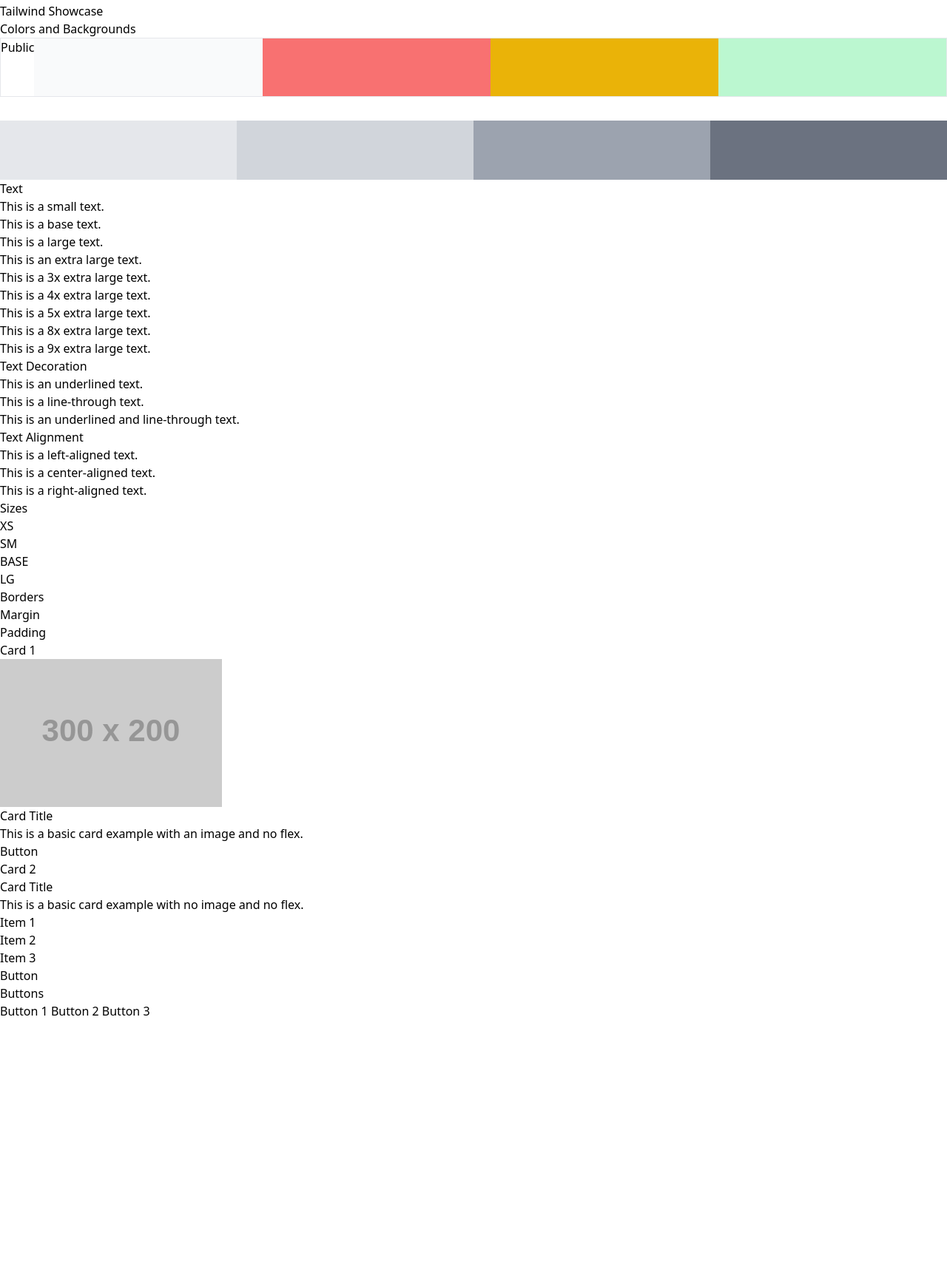
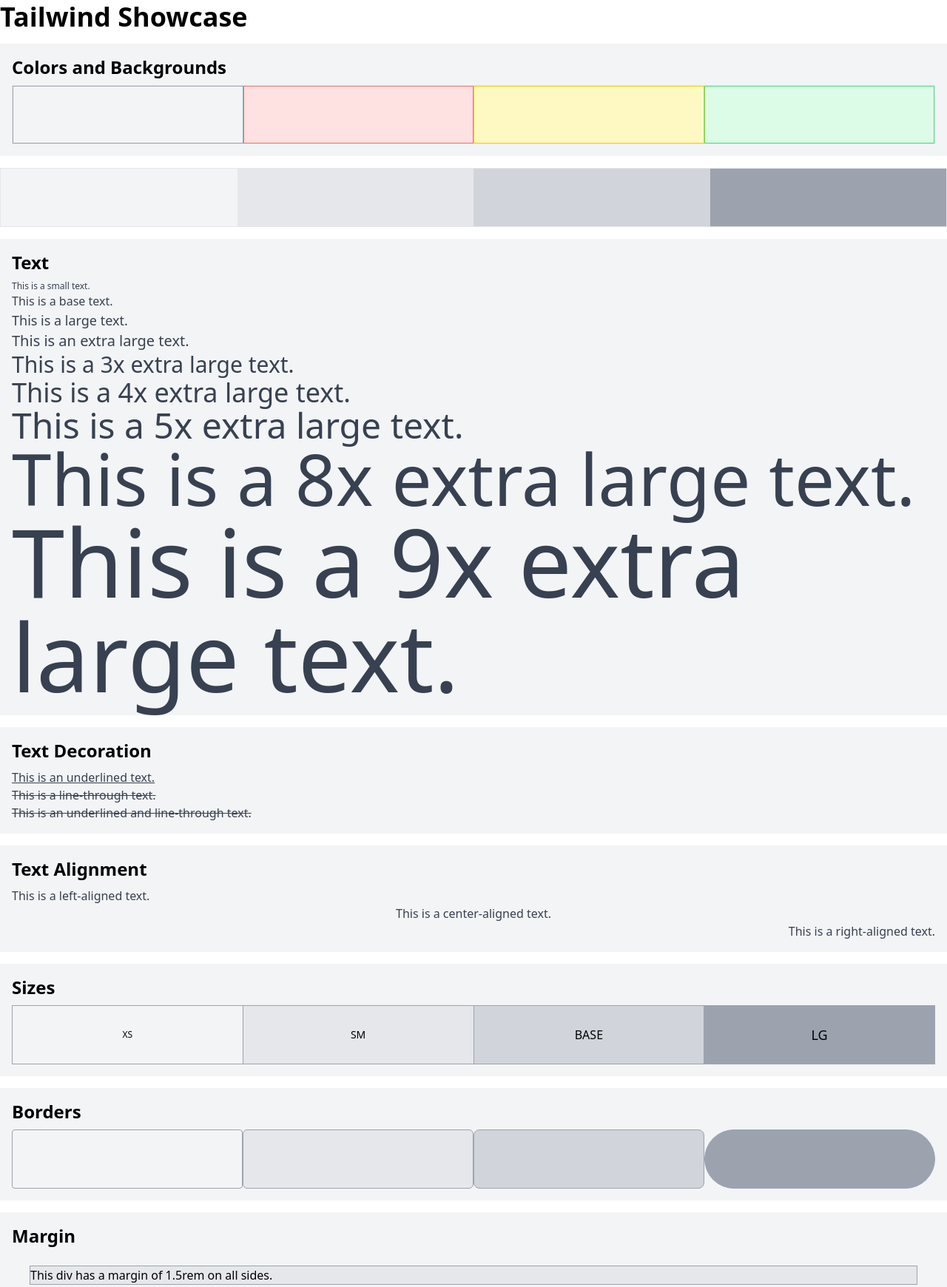
Before and after one commit to Cirvianum-DAW/mp9-tailwind1-basicstyling-AnassBouraada, a website: page public/index.html in a window 1280 px wide. Shown: the part 29-1769 px from the top of the page at 74% size. Before the commit the page ends 1440 px from the top, so only its background shows below. Drawn offline with Linux system fonts and the light colour scheme; placeholder pictures from the web are drawn by us.

Commit message:
acabar pagina

```diff
--- a/public/index.html
+++ b/public/index.html
@@ -8,111 +8,110 @@
 </head>
 <body>
   <div class="container mx-auto py-8">
-      <h1>Tailwind Showcase</h1>
+    <h1 class="text-4xl mb-4 font-bold">Tailwind Showcase</h1>
+    <div class="bg-gray-100 p-4 mb-4">
+      <h2 class="text-2xl mb-2 font-bold">Colors and Backgrounds</h2>
+      <div class="border w-full h-20 flex">
+        <div class="flex-1 border border-gray-400 bg-gray-100"></div>
+        <div class="flex-1 border border-red-400 bg-red-100"></div>
+        <div class="flex-1 border border-yellow-400 bg-yellow-100"></div>
+        <div class="flex-1 border border-green-400 bg-green-100"></div>
+      </div>
+    </div>
+    <div class="bg-gray-300 p- mb-4">
+      <div class="border w-full h-20 flex">
+        <div class="flex-1 bg-gray-100"></div>
+        <div class="flex-1 bg-gray-200"></div>
+        <div class="flex-1 bg-gray-300"></div>
+        <div class="flex-1 bg-gray-400"></div>
+      </div>
+    </div>
+    <div class="bg-gray-100 p-4 mb-4">
+      <h2 class="text-2xl mb-2 font-bold">Text</h2>
+      <p class="text-xs text-gray-700">This is a small text.</p>
+      <p class="text-base text-gray-700">This is a base text.</p>
+      <p class="text-lg text-gray-700">This is a large text.</p>
+      <p class="text-xl text-gray-700">This is an extra large text.</p>
+      <p class="text-3xl text-gray-700">This is a 3x extra large text.</p>
+      <p class="text-4xl text-gray-700">This is a 4x extra large text.</p>
+      <p class="text-5xl text-gray-700">This is a 5x extra large text.</p>
+      <p class="text-8xl text-gray-700">This is a 8x extra large text.</p>
+      <p class="text-9xl text-gray-700">This is a 9x extra large text.</p>
+    </div>
+    <div class="bg-gray-100 p-4 mb-4">
+      <h2 class="text-2xl mb-2 font-bold">Text Decoration</h2>
+      <p class="underline text-gray-700">This is an underlined text.</p>
+      <p class="line-through text-gray-700">This is a line-through text.</p>
+      <p class="underline line-through text-gray-700">This is an underlined and line-through text.</p>
+    </div>
+    <div class="bg-gray-100 p-4 mb-4">
+      <h2 class="text-2xl mb-2 font-bold">Text Alignment</h2>
+      <p class="text-left text-gray-700">This is a left-aligned text.</p>
+      <p class="text-center text-gray-700">This is a center-aligned text.</p>
+      <p class="text-right text-gray-700">This is a right-aligned text.</p>
+    </div>
+    <div class="bg-gray-100 p-4 mb-4">
+      <h2 class="text-2xl mb-2 font-bold">Sizes</h2>
+      <div class="divide-x divide-gray-400 border border-gray-400 w-328 h-20 flex">
+        <div class="flex-1 bg-gray-100 flex items-center justify-center text-center text-xs">XS</div>
+        <div class="flex-1 bg-gray-200 flex items-center justify-center text-center text-sm">SM</div>
+        <div class="flex-1 bg-gray-300 flex items-center justify-center text-center">BASE</div>
+        <div class="flex-1 bg-gray-400 flex items-center justify-center text-center text-lg">LG</div>
+      </div>
+    </div>
+    <div class="bg-gray-100 p-4 mb-4">
+      <h2 class="text-2xl mb-2 font-bold">Borders</h2>
+      <div class="w-328 h-20 flex">
+        <div class="flex-1 border border-gray-400 bg-gray-100 rounded"></div>
+        <div class="flex-1 border border-gray-400 bg-gray-200 rounded-md"></div>
+        <div class="flex-1 border border-gray-400 bg-gray-300 rounded-lg"></div>
+        <div class="flex-1 border border-gray-400 bg-gray-400 rounded-full"></div>
+      </div>
+    </div>
+    <div class="bg-gray-100 p-4 mb-4">
+      <div class="bg-gray-100 mb-4">
+        <h2 class="text-2xl mb-2 font-bold">Margin</h2>
+        <div class="m-6 bg-gray-200 border border-gray-400">This div has a margin of 1.5rem on all sides.</div>
+        <div class="my-12 mx-6 bg-gray-300 border border-gray-400">This div has a horizontal margin of 1.5rem and vertical margin of 3rem.</div>
+        <div class="mt-4 mr-8 mb-12 ml-16 bg-gray-400 border border-gray-400">This div has a margin of 1rem on the top, 2rem on the right, 3rem on the bottom, and 4rem on the left.</div>
+      </div>
+      <div class="bg-gray-100 mb-4">
+        <h2 class="text-2xl mb-2 font-bold">Padding</h2>
+        <div class="p-6 bg-gray-200 border border-gray-400">This div has a padding of 1.5rem on all sides.</div>
+        <div class="py-12 px-6 bg-gray-300 border border-gray-400">This div has a horizontal padding of 1.5rem and a vertical padding of 3rem.</div>
+        <div class="pt-4 pr-8 pb-12 pl-16 bg-gray-400 border border-gray-400">This div has a padding of 1rem on the top, 2rem on the right, 3rem on the bottom, and 4rem on the left.</div>
+      </div>
       <div>
-        <h2>Colors and Backgrounds</h2>
-        <div class="w-200 h-20 mb-8 bg-white border flex">
-Public
-
-          <div class="flex-1 bg-gray-50"></div>
-          <div class="flex-1 bg-red-400"></div>
-          <div class="flex-1 bg-yellow-500"></div>
-          <div class="flex-1 bg-green-200"></div>
+        <h2 class="text-2xl mb-2 font-bold">Card 1</h2>
+        <div class="border-2 mb-4 border-gray-400 rounded-lg p-4">
+          <img
+            class="rounded-lg mb-4"
+            src="https://via.placeholder.com/300x200"
+            alt="Placeholder image"
+          />
+          <h3 class="text-lg mb-2 font-bold">Card Title</h3>
+          <p class="mb-4">This is a basic card example with an image and no flex.</p>
+          <a href="#" class="bg-blue-500 hover:bg-blue-700 text-white font-bold py-2 px-4 rounded">Button</a>
         </div>
       </div>
       <div>
-        <div class="w-200 h-20 bg-white border-black flex">
-          <div class="flex-1 bg-gray-200"></div>
-          <div class="flex-1 bg-gray-300"></div>
-          <div class="flex-1 bg-gray-400"></div>
-          <div class="flex-1 bg-gray-500"></div>
-        </div>
-      </div>
-      <div>
-        <h2>Text</h2>
-        <p class="font_size: 200">This is a small text.</p>
-        <p class="size">This is a base text.</p>
-        <p>This is a large text.</p>
-        <p>This is an extra large text.</p>
-        <p>This is a 3x extra large text.</p>
-        <p>This is a 4x extra large text.</p>
-        <p>This is a 5x extra large text.</p>
-        <p>This is a 8x extra large text.</p>
-        <p>This is a 9x extra large text.</p>
-      </div>
-      <div>
-        <h2>Text Decoration</h2>
-        <p>This is an underlined text.</p>
-        <p>This is a line-through text.</p>
-        <p>This is an underlined and line-through text.</p>
-      </div>
-      <div>
-        <h2>Text Alignment</h2>
-        <p>This is a left-aligned text.</p>
-        <p>This is a center-aligned text.</p>
-        <p>This is a right-aligned text.</p>
-      </div>
-      <div>
-        <h2>Sizes</h2>
-        <div>
-          <div>XS</div>
-          <div>SM</div>
-          <div>BASE</div>
-          <div>LG</div>
-        </div>
-      </div>
-      <div>
-        <h2>Borders</h2>
-        <div>
-          <div></div>
-          <div></div>
-          <div></div>
-          <div></div>
-        </div>
-      </div>
-      <div>
-        <div>
-          <h2>Margin</h2>
-          <div></div>
-          <div></div>
-          <div></div>
-        </div>
-        <div>
-          <h2>Padding</h2>
-          <div></div>
-          <div></div>
-          <div></div>
-        </div>
-        <div>
-          <h2>Card 1</h2>
-          <div>
-            <img
-              src="https://via.placeholder.com/300x200"
-              alt="Placeholder image"
-            />
-            <h3>Card Title</h3>
-            <p>This is a basic card example with an image and no flex.</p>
-            <a href="#">Button</a>
-          </div>
-        </div>
-        <div>
-          <h2>Card 2</h2>
-          <div>
-            <h3>Card Title</h3>
+        <h2 class="text-2xl mb-2 font-bold">Card 2</h2>
+        <div class="border-2 mb-4 border-gray-400 rounded-lg p-4">
+          <h3 class="text-lg mb-2 font-bold">Card Title</h3>
           <p>This is a basic card example with no image and no flex.</p>
-            <ul>
+          <ul class="list-disc my-2 ml-5">
             <li>Item 1</li>
             <li>Item 2</li>
             <li>Item 3</li>
           </ul>
-            <a href="#">Button</a>
+          <a href="#" class="bg-blue-500 hover:bg-blue-700 text-white font-bold py-2 px-4 rounded">Button</a>
         </div>
       </div>
       <div>
-          <h2>Buttons</h2>
-          <button>Button 1</button>
-          <button>Button 2</button>
-          <button>Button 3</button>
+        <h2 class="text-2xl mb-2 font-bold">Buttons</h2>
+        <button class="bg-blue-500 hover:bg-blue-700 text-white font-bold py-2 px-4 rounded">Button 1</button>
+        <button class="bg-green-500 hover:bg-green-700 text-white font-bold py-2 px-4 rounded-full">Button 2</button>
+        <button class="bg-red-500 hover:bg-red-700 text-white font-bold py-2 px-4 rounded-lg">Button 3</button>
       </div>
     </div>
   </div>
```
Also changed, not shown: dist/styles.css. Lines whose indentation alone changed are shown as unchanged.
